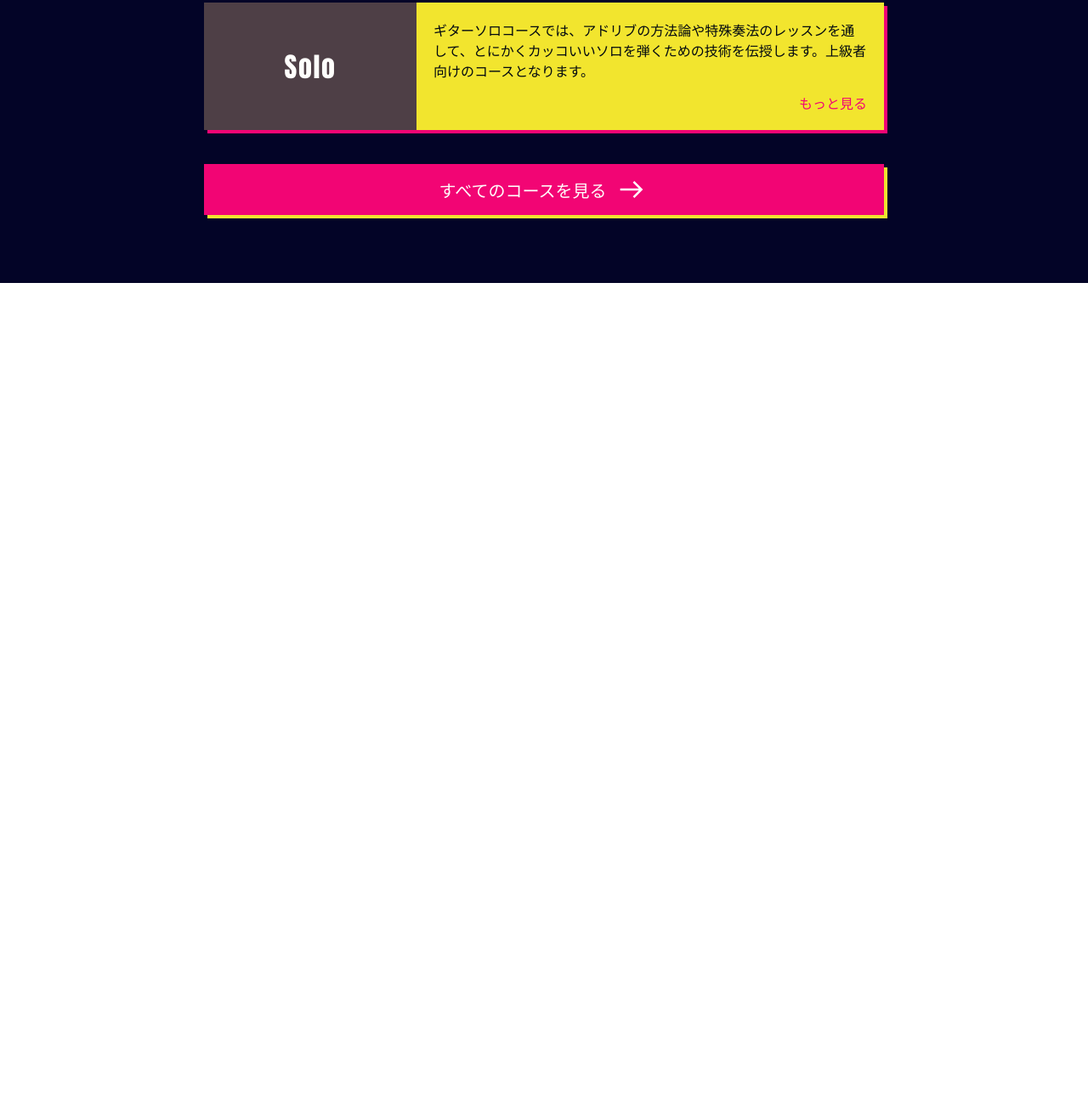
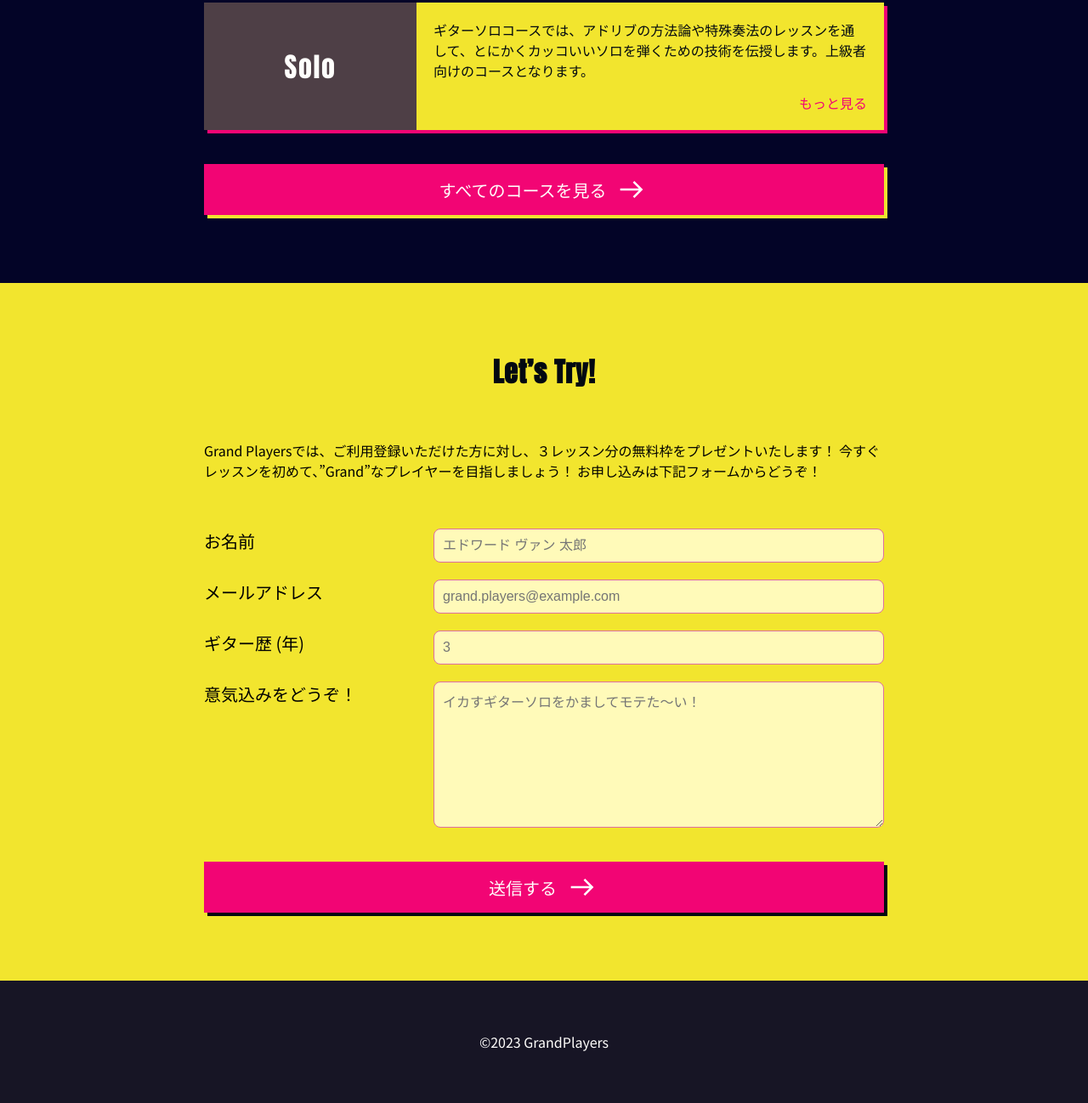
Before and after one commit to IwaseMio/frontend-basic-site, a plain HTML site: page index.html in a window 1280 px wide. Shown: the part 1703-3001 px from the top of the page at 85% size. Before the commit the page ends 2036 px from the top, so only its background shows below. Drawn offline with Linux system fonts and the light colour scheme; grey boxes are pictures that could not be loaded.

Commit message:
Signup/Footerの作成

```diff
--- a/index.html
+++ b/index.html
@@ -110,5 +110,63 @@
         </a>
       </div>
     </section>
+    <section class="signup" id="signup">
+      <div class="container signup-container">
+        <h2 class="section-ttl signup-section-ttl">Let’s Try!</h2>
+        <p class="signup-description">
+          Grand
+          Playersでは、ご利用登録いただけた方に対し、３レッスン分の無料枠をプレゼントいたします！
+          今すぐレッスンを初めて、”Grand”なプレイヤーを目指しましょう！
+          お申し込みは下記フォームからどうぞ！
+        </p>
+        <form action="" class="signup-form">
+          <div class="signup-input-container">
+            <label for="username" class="signup-label"> お名前 </label>
+            <input
+              type="text"
+              class="signup-input"
+              id="username"
+              placeholder="エドワード ヴァン 太郎"
+            />
+            <label for="email" class="signup-label"> メールアドレス </label>
+            <input
+              type="email"
+              class="signup-input"
+              id="email"
+              placeholder="grand.players@example.com"
+            />
+            <label for="guitar-experience" class="signup-label">
+              ギター歴 (年)
+            </label>
+            <input
+              type="number"
+              class="signup-input"
+              id="guitar-experience"
+              placeholder="3"
+              min="0"
+            />
+            <label for="ambition" class="signup-label">
+              意気込みをどうぞ！
+            </label>
+            <textarea
+              class="signup-input signup-ambition-input"
+              id="ambition"
+              name="ambition"
+              placeholder="イカすギターソロをかましてモテた～い！"
+              rows="5"
+            ></textarea>
+          </div>
+          <a href="." class="button signup-button">
+            <div class="show-more-all">送信する</div>
+            <div class="button-arrow">
+              <img src="./img/arrow-right.svg" alt="more" class="button-icon" />
+            </div>
+          </a>
+        </form>
+      </div>
+    </section>
+    <footer class="footer">
+      <div class="footer-copyright">©2023 GrandPlayers</div>
+    </footer>
   </body>
 </html>
--- a/style.css
+++ b/style.css
@@ -363,3 +363,87 @@ img {
     width: 260px;
   }
 }
+
+.signup {
+  background-color: var(--color-accent-yellow);
+  display: flex;
+  flex-direction: column;
+  align-items: center;
+  padding: 80px 0;
+}
+
+.signup-section-ttl {
+  color: var(--color-black);
+}
+
+.signup-form {
+  width: 100%;
+  display: grid;
+  row-gap: 40px;
+}
+
+.signup-container {
+  gap: 40px;
+}
+
+.signup-input-container {
+  display: grid;
+  grid-template-columns: 250px 1fr;
+  width: 100%;
+  gap: 20px;
+}
+
+.signup-label {
+  font-size: 20px;
+}
+
+.signup-input {
+  border-radius: 8px;
+  border: 1px solid var(--color-form-border-red);
+  background: var(--color-form-background-yellow);
+  color: var(--color-form-placeholder-gray);
+  display: flex;
+  font-size: 16px;
+  padding: 10px;
+}
+
+.signup-ambition-input {
+  display: flex;
+  align-items: flex-start;
+}
+
+#ambition {
+  height: 150px;
+  text-align: start;
+}
+
+.signup-button {
+  box-shadow: 4px 4px 0 var(--color-black);
+}
+
+@media (max-width: 750px) {
+  .signup-input-container {
+    display: flex;
+    flex-direction: column;
+  }
+}
+
+.footer {
+  background: var(--color-background-black);
+  padding: 60px;
+}
+
+.footer-copyright {
+  color: var(--color-white);
+  text-align: center;
+}
+
+@media (max-width: 750px) {
+  .footer {
+    padding: 40px;
+  }
+
+  .footer-copyright {
+    font-size: 12px;
+  }
+}
```
